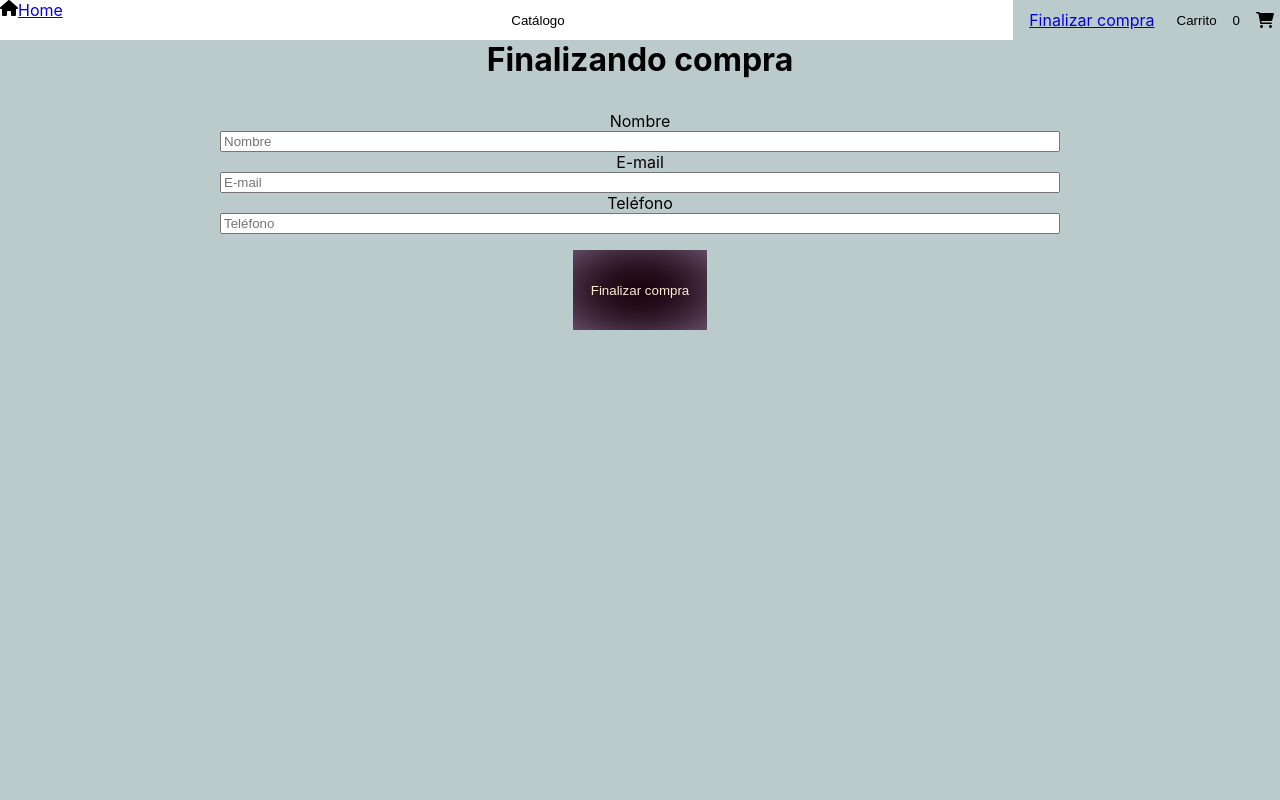
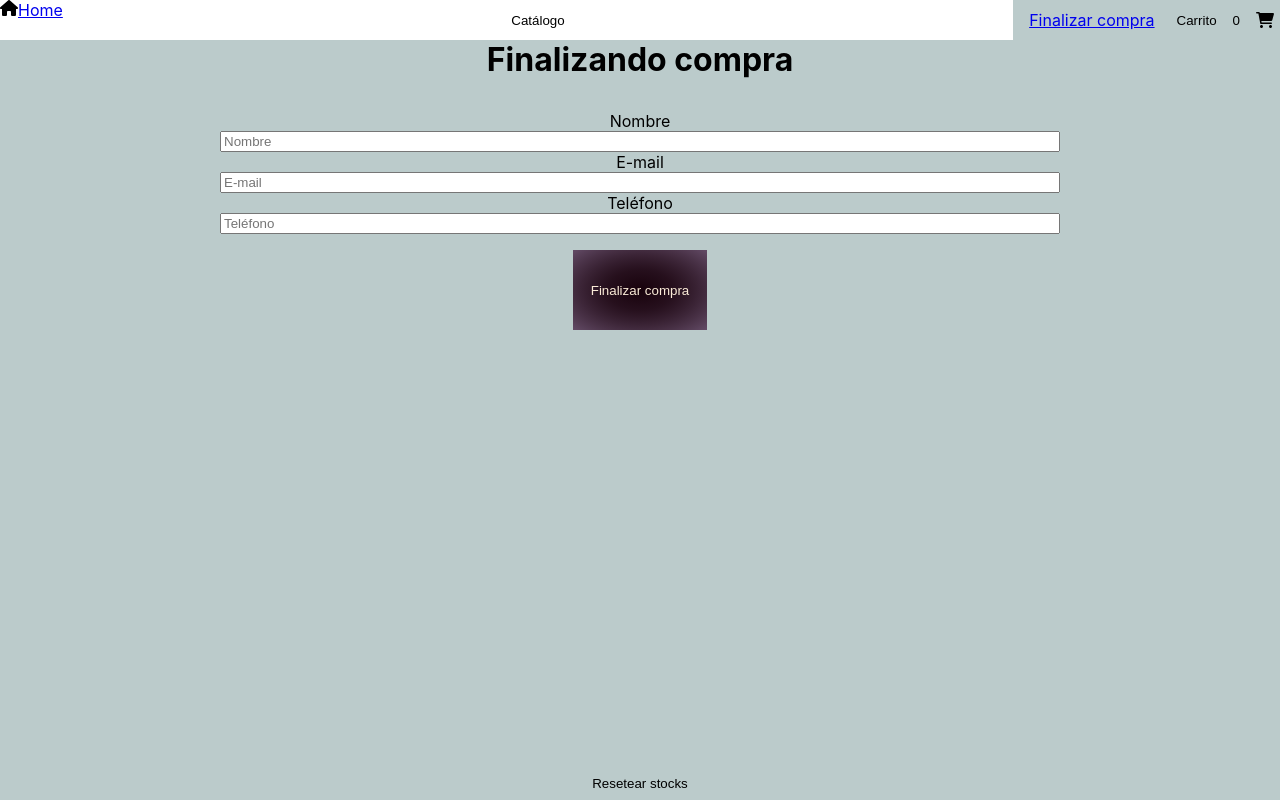
Before and after one commit to Nemerd/tienda-moises-mubarqui, a React (Create React App) app in the folder tienda-moises-mubarqui/: page /checkout in a window 1280 px wide. Built offline with nearby package versions, Linux system fonts and the light colour scheme; no server answers.

Commit message:
Reseteo y descuento del stock implementados

```diff
--- a/tienda-moises-mubarqui/src/components/Checkout.css
+++ b/tienda-moises-mubarqui/src/components/Checkout.css
@@ -1,6 +1,7 @@
 .Checkout{
     background-color: #BBCBCB;
     height: 95vh;
+    position: relative;
 }
 .Checkout h1{
     margin: 0 0 1em 0;
@@ -22,3 +23,10 @@
     height: 10vh;
     width: 10em;
 }
+
+.resetter{
+    position: absolute;
+    bottom: 0;
+    left: 50%;
+    transform: translate(-50%, -50%);
+}
--- a/tienda-moises-mubarqui/src/components/Checkout.jsx
+++ b/tienda-moises-mubarqui/src/components/Checkout.jsx
@@ -1,7 +1,7 @@
 import './Checkout.css';
 import { useState, useContext, useEffect } from "react";
 import { CartContext } from '../context/CartContext';
-import { setOrder } from "../firebase/firebase";
+import { addOrder, resetSimulation, modifyStock } from "../firebase/firebase";
 
 function Checkout(props) {
 
@@ -16,7 +16,14 @@ function Checkout(props) {
         evt.preventDefault();
         const dia = new Date()
         const data = { form, cart, dia, totalCash }
-        setOrderNo( await setOrder(data))
+        setOrderNo(await addOrder(data))
+        cart.forEach(
+            (item) => {
+
+                modifyStock(item, item.quantity)
+            }
+        )
+
     }
 
     function onChange(evt){
@@ -63,6 +70,7 @@ function Checkout(props) {
                 <button type='submit'>Finalizar compra</button>
             </form>
             <p>{parrafo}</p>
+            <button onClick={resetSimulation} className="resetter">Resetear stocks</button>
     </div>
     )
 }
--- a/tienda-moises-mubarqui/src/firebase/firebase.js
+++ b/tienda-moises-mubarqui/src/firebase/firebase.js
@@ -1,5 +1,7 @@
+import { async } from "@firebase/util";
 import { initializeApp } from "firebase/app";
-import { collection, doc, getDoc, getDocs, addDoc, getFirestore } from "firebase/firestore";
+import { collection, doc, getDoc, getDocs, addDoc, setDoc, updateDoc, getFirestore } from "firebase/firestore";
+import mock from "../mock/Items-mockup.json"
 
 const firebaseConfig = {
 	apiKey: process.env.API_KEY,
@@ -29,12 +31,29 @@ async function getProduct(id) {
 	// Listo para entregar NO TOCAR MÁS
 }
 
-async function setOrder(setThis){
+async function addOrder(setThis){
 	const col = collection(db, "Películas")
 	const newDocId = await addDoc(col, setThis)
 	return newDocId.id
 	// Listo para entregar NO TOCAR MÁS
 }
 
+function resetSimulation() {
+	mock.forEach(
+		async (item) => {
+			await setDoc(doc(db, "Películas", item.id), item)
+			console.log(item.nombre + " reseteado")
+		}
+	)
+	// Listo para entregar NO TOCAR MÁS
+}
 
-export { db, app, getCatalog, getProduct, setOrder }
+async function modifyStock(item, quantity){
+	const movie = doc(db, "Películas", item.id)
+	const { stock } = await getProduct(item.id)
+	await updateDoc(movie, { stock: stock - quantity})
+	// Listo para entregar NO TOCAR MÁS
+}
+
+
+export { db, app, getCatalog, getProduct, addOrder, resetSimulation, modifyStock }
--- a/tienda-moises-mubarqui/src/mock/Items-mockup.json
+++ b/tienda-moises-mubarqui/src/mock/Items-mockup.json
@@ -1,7 +1,7 @@
 [
-    { "id": "0", "nombre": "Fast & Furious 7", "precio": 700, "stock": 3, "imagen": "http://2.bp.blogspot.com/-YzlN8pWykMU/VTEO-quRRWI/AAAAAAAABY8/zuHv1fBw0Zs/s1600/Furious-7.jpg", "descripcion": "Ha pasado un año desde que el equipo de Dominic Torreto y Brian pudiera regresar finalmente a Estados Unidos, tras ser indultados. Desean adaptarse a una vida en la legalidad, pero el entorno ya no es el mismo. Dom intenta acercarse a Letty, y Brian lucha para acostumbrarse a la vida en una urbanización con Mia y su hijo. Ninguno de ellos imagina que un frío asesino británico, entrenado para realizar operaciones secretas, se cruzará en sus vidas para convertirse en su mayor enemigo. "},
-    { "id": "1", "nombre": "Los tipos malos", "precio": 700, "stock": 7, "imagen": "https://img.yts.mx/assets/images/movies/the_bad_guys_2022/medium-cover.jpg", "descripcion": "Esta es la historia de cinco notables villanos con una extensa carrera criminal: Mister Wolf, Mister Snake, Mister Piranha, Mister Shark y Miss Tarantula. Juntos han pasado toda una vida llevando a cabo grandes atracos. Ahora tramarán un complot para realizar su último trabajo. Película de animación basada en la exitosa serie de novelas gráficas The Bad Guys, creada por Aaron Blabey."},
-    { "id": "2", "nombre": "Minions: El origen de Gru", "precio": 750, "stock": 6, "imagen": "https://img.yts.mx/assets/images/movies/minions_the_rise_of_gru_2022/medium-cover.jpg", "descripcion": "Regresan los minions en una nueva aventura en la cual se encuentran con un joven Gru de tan solo 12 años cuyo único anhelo en la vida es convertirse en el villano más grande del mundo."},
-    { "id": "3", "nombre": "DC Liga de Supermascotas", "precio": 750, "stock": 1, "imagen": "https://img.yts.mx/assets/images/movies/dc_league_of_super_pets_2022/medium-cover.jpg", "descripcion": "Krypto el Superperro y Superman son amigos inseparables que comparten los mismos superpoderes y luchan juntos contra el crimen en Metrópolis. Cuando Superman y el resto de la Liga de la Justicia son secuestrados, Krypto debe convencer a un variopinto grupo de un albergue –Ace el sabueso, PB la cerdita barrigona, Merton la tortuga y Chip la ardilla– de dominar sus nuevos poderes y ayudarlo a rescatar a los superhéroes."},
-    { "id": "4", "nombre": "Venom 3D", "precio": 1000, "stock": 5, "imagen": "https://img.yts.mx/assets/images/movies/venom_2018/medium-cover.jpg", "descripcion": "Como periodista, Eddie Brock (Tom Hardy) lleva tiempo intentando desenmascarar al creador de la Fundación Vida, el famoso genio científico Carlton Drake (Riz Ahmed), una obsesión que ha arruinado su carrera y su relación con su novia, Anne (Michelle Williams). Al investigar uno de los experimentos de Drake, el ente alienígena Venom se fusiona con el cuerpo de Eddie, y el reportero adquiere de pronto nuevos e increíbles superpoderes, así como la oportunidad de hacer prácticamente lo que se le antoje. Retorcido, oscuro, impredecible e impulsado por la cólera, Venom obliga a Eddie a luchar por controlar unas habilidades sumamente peligrosas que, al mismo tiempo, también resultan embriagadoras y le hacen sentir poderoso. Dado que Eddie y Venom se necesitan mutuamente para conseguir lo que quieren, se van entremezclando cada vez más... ¿Dónde acaba Eddie y empieza Venom?"}
+    { "id": "k8uZMNUpWz7pxrs3lXVD", "nombre": "Fast & Furious 7", "precio": 700, "stock": 3, "imagen": "http://2.bp.blogspot.com/-YzlN8pWykMU/VTEO-quRRWI/AAAAAAAABY8/zuHv1fBw0Zs/s1600/Furious-7.jpg", "descripcion": "Ha pasado un año desde que el equipo de Dominic Torreto y Brian pudiera regresar finalmente a Estados Unidos, tras ser indultados. Desean adaptarse a una vida en la legalidad, pero el entorno ya no es el mismo. Dom intenta acercarse a Letty, y Brian lucha para acostumbrarse a la vida en una urbanización con Mia y su hijo. Ninguno de ellos imagina que un frío asesino británico, entrenado para realizar operaciones secretas, se cruzará en sus vidas para convertirse en su mayor enemigo. "},
+    { "id": "Wn5nsVPWWSB3M4lINQ0J", "nombre": "Los tipos malos", "precio": 700, "stock": 7, "imagen": "https://img.yts.mx/assets/images/movies/the_bad_guys_2022/medium-cover.jpg", "descripcion": "Esta es la historia de cinco notables villanos con una extensa carrera criminal: Mister Wolf, Mister Snake, Mister Piranha, Mister Shark y Miss Tarantula. Juntos han pasado toda una vida llevando a cabo grandes atracos. Ahora tramarán un complot para realizar su último trabajo. Película de animación basada en la exitosa serie de novelas gráficas The Bad Guys, creada por Aaron Blabey."},
+    { "id": "xbOWAznB3kxVt5jpvFpB", "nombre": "Minions: El origen de Gru", "precio": 750, "stock": 6, "imagen": "https://img.yts.mx/assets/images/movies/minions_the_rise_of_gru_2022/medium-cover.jpg", "descripcion": "Regresan los minions en una nueva aventura en la cual se encuentran con un joven Gru de tan solo 12 años cuyo único anhelo en la vida es convertirse en el villano más grande del mundo."},
+    { "id": "6BqUmU5DpV43w7AueWDn", "nombre": "DC Liga de Supermascotas", "precio": 750, "stock": 1, "imagen": "https://img.yts.mx/assets/images/movies/dc_league_of_super_pets_2022/medium-cover.jpg", "descripcion": "Krypto el Superperro y Superman son amigos inseparables que comparten los mismos superpoderes y luchan juntos contra el crimen en Metrópolis. Cuando Superman y el resto de la Liga de la Justicia son secuestrados, Krypto debe convencer a un variopinto grupo de un albergue –Ace el sabueso, PB la cerdita barrigona, Merton la tortuga y Chip la ardilla– de dominar sus nuevos poderes y ayudarlo a rescatar a los superhéroes."},
+    { "id": "hvCliPtJGI8M9HlJvNYS", "nombre": "Venom 3D", "precio": 1000, "stock": 5, "imagen": "https://img.yts.mx/assets/images/movies/venom_2018/medium-cover.jpg", "descripcion": "Como periodista, Eddie Brock (Tom Hardy) lleva tiempo intentando desenmascarar al creador de la Fundación Vida, el famoso genio científico Carlton Drake (Riz Ahmed), una obsesión que ha arruinado su carrera y su relación con su novia, Anne (Michelle Williams). Al investigar uno de los experimentos de Drake, el ente alienígena Venom se fusiona con el cuerpo de Eddie, y el reportero adquiere de pronto nuevos e increíbles superpoderes, así como la oportunidad de hacer prácticamente lo que se le antoje. Retorcido, oscuro, impredecible e impulsado por la cólera, Venom obliga a Eddie a luchar por controlar unas habilidades sumamente peligrosas que, al mismo tiempo, también resultan embriagadoras y le hacen sentir poderoso. Dado que Eddie y Venom se necesitan mutuamente para conseguir lo que quieren, se van entremezclando cada vez más... ¿Dónde acaba Eddie y empieza Venom?"}
 ]
```
